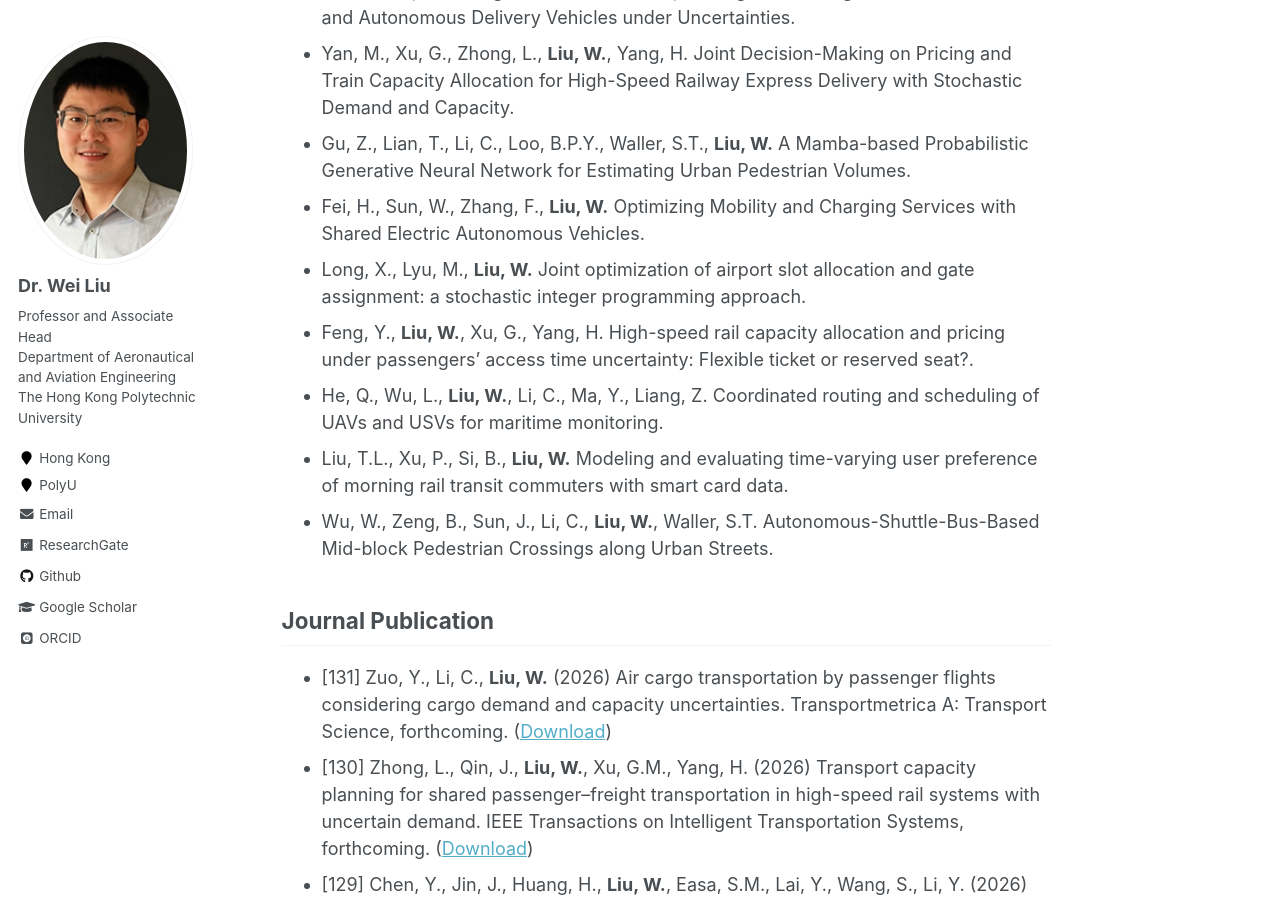
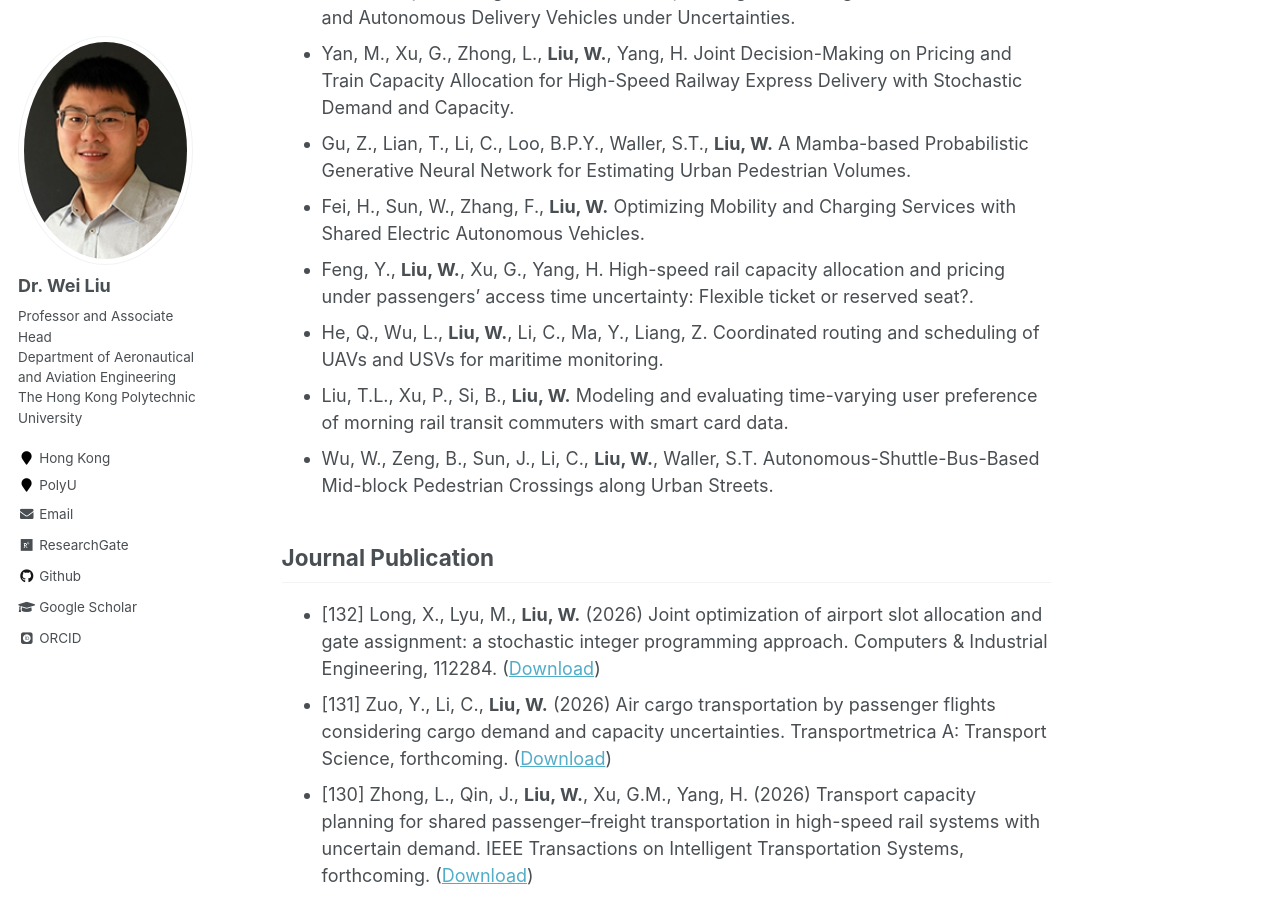
Before and after one commit to weiliu2016/weiliu2016.github.io, a Jekyll site: the page built from _pages/publications.md, in a window 1280 px wide and 900 px high, scrolled down 1701 px. Built offline with Jekyll 4.4.1, drawn with Linux system fonts in a browser that asks for light colours; some web fonts are replaced; formulas are drawn with MathJax 3; part of the change alters nothing that is shown.

Commit message:
Update publications.md

```diff
--- a/_pages/publications.md
+++ b/_pages/publications.md
@@ -46,7 +46,6 @@ Selected Working Papers
 - Yan, M., Xu, G., Zhong, L., **Liu, W.**, Yang, H. Joint Decision-Making on Pricing and Train Capacity Allocation for High-Speed Railway Express Delivery with Stochastic Demand and Capacity.
 - Gu, Z., Lian, T., Li, C., Loo, B.P.Y., Waller, S.T., **Liu, W.** A Mamba-based Probabilistic Generative Neural Network for Estimating Urban Pedestrian Volumes.
 - Fei, H., Sun, W., Zhang, F., **Liu, W.** Optimizing Mobility and Charging Services with Shared Electric Autonomous Vehicles.
-- Long, X., Lyu, M., **Liu, W.** Joint optimization of airport slot allocation and gate assignment: a stochastic integer programming approach.
 - Feng, Y., **Liu, W.**, Xu, G., Yang, H. High-speed rail capacity allocation and pricing under passengers' access time uncertainty: Flexible ticket or reserved seat?.
 - He, Q., Wu, L., **Liu, W.**, Li, C., Ma, Y., Liang, Z. Coordinated routing and scheduling of UAVs and USVs for maritime monitoring.
 - Liu, T.L., Xu, P., Si, B., **Liu, W.** Modeling and evaluating time-varying user preference of morning rail transit commuters with smart card data.
@@ -55,6 +54,7 @@ Selected Working Papers
 
 Journal Publication
 ----------
+* [132] Long, X., Lyu, M., **Liu, W.** (2026) Joint optimization of airport slot allocation and gate assignment: a stochastic integer programming approach. Computers & Industrial Engineering, 112284. ([Download](https://doi.org/10.1016/j.cie.2026.112284))
 * [131] Zuo, Y., Li, C., **Liu, W.** (2026) Air cargo transportation by passenger flights considering cargo demand and capacity uncertainties. Transportmetrica A: Transport Science, forthcoming. ([Download](https://doi.org/10.1080/23249935.2026.xxxxxxx))
 * [130] Zhong, L., Qin, J., **Liu, W.**, Xu, G.M., Yang, H. (2026) Transport capacity planning for shared passenger–freight transportation in high-speed rail systems with uncertain demand. IEEE Transactions on Intelligent Transportation Systems, forthcoming. ([Download](https://doi.org/10.1109/TITS.2026.3715878))
 * [129] Chen, Y., Jin, J., Huang, H., **Liu, W.**, Easa, S.M., Lai, Y., Wang, S., Li, Y. (2026) Truck-drone collaborative routing optimization: a unified framework and systematic review. Transportation Research Part E: Logistics and Transportation Review, 215, 105096. ([Download](https://doi.org/10.1016/j.tre.2026.105096))
```
